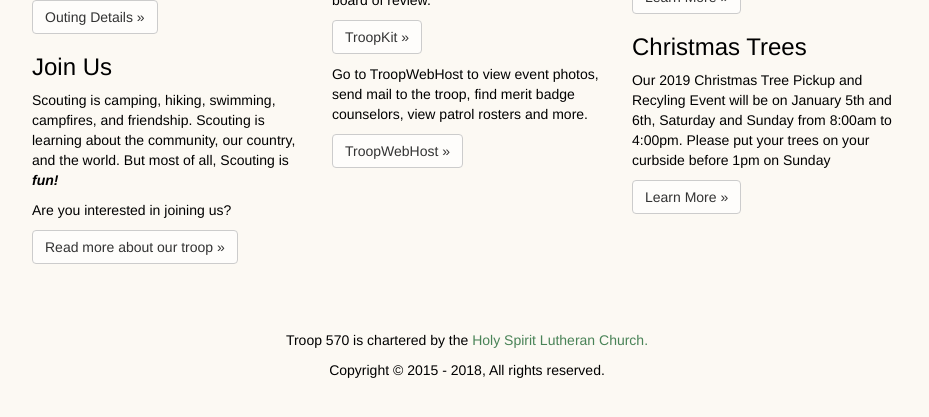
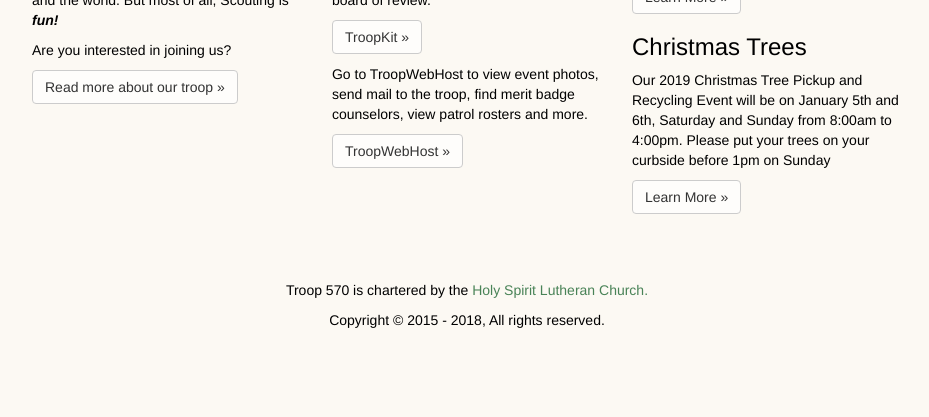
Before and after one commit to troop570/troop570.github.io, a Jekyll site: the page built from index.html, in a window 1280 px wide and 900 px high, scrolled down 495 px. Shown: the top 417 px of the window, without its empty margins (173-1102 px from the left). Built offline with Jekyll 4.4.1, drawn with Linux system fonts in a browser that asks for light colours; nearby versions of some CDN libraries; some of the changed text lies outside the part shown.

Commit message:
Comment out Webelos event, fix typo

```diff
--- a/index.html
+++ b/index.html
@@ -71,9 +71,12 @@ slides:
   </div>
   <div class="row">
     <div class="col-sm-4">
+      {% comment %}
       <h3>Webelos</h3>
       <p>Webelos are invited to join us on a camping trip at Camp Pigott on November 10-11, 2018.
       <p><a class="btn btn-default" href="/webelos/">Outing Details &raquo;</a></p>
+      {% endcomment %}
+
       <h3>Join Us</h3>
       <p>Scouting is camping, hiking, swimming, campfires, and friendship.
       Scouting is learning about the community, our country, and the world. But
@@ -94,7 +97,7 @@ slides:
       <h3>Girl Troop</h3><p>Girls are invited to join our new unit beginning February 2019.
       <p><a class="btn btn-default" href="/girls/">Learn More &raquo;</a></p>
       <h3>Christmas Trees</h3>
-      <p>Our 2019 Christmas Tree Pickup and Recyling Event will be on January 5th and 6th, Saturday and Sunday from 8:00am to 4:00pm. Please put your trees on your curbside before 1pm on Sunday</p>
+      <p>Our 2019 Christmas Tree Pickup and Recycling Event will be on January 5th and 6th, Saturday and Sunday from 8:00am to 4:00pm. Please put your trees on your curbside before 1pm on Sunday</p>
       {% comment %}
       <p>Our 2018 Christmas Tree Pickup and Recycling Service Project is over. We hope to see you next January. </p>
       {% endcomment %}
```
